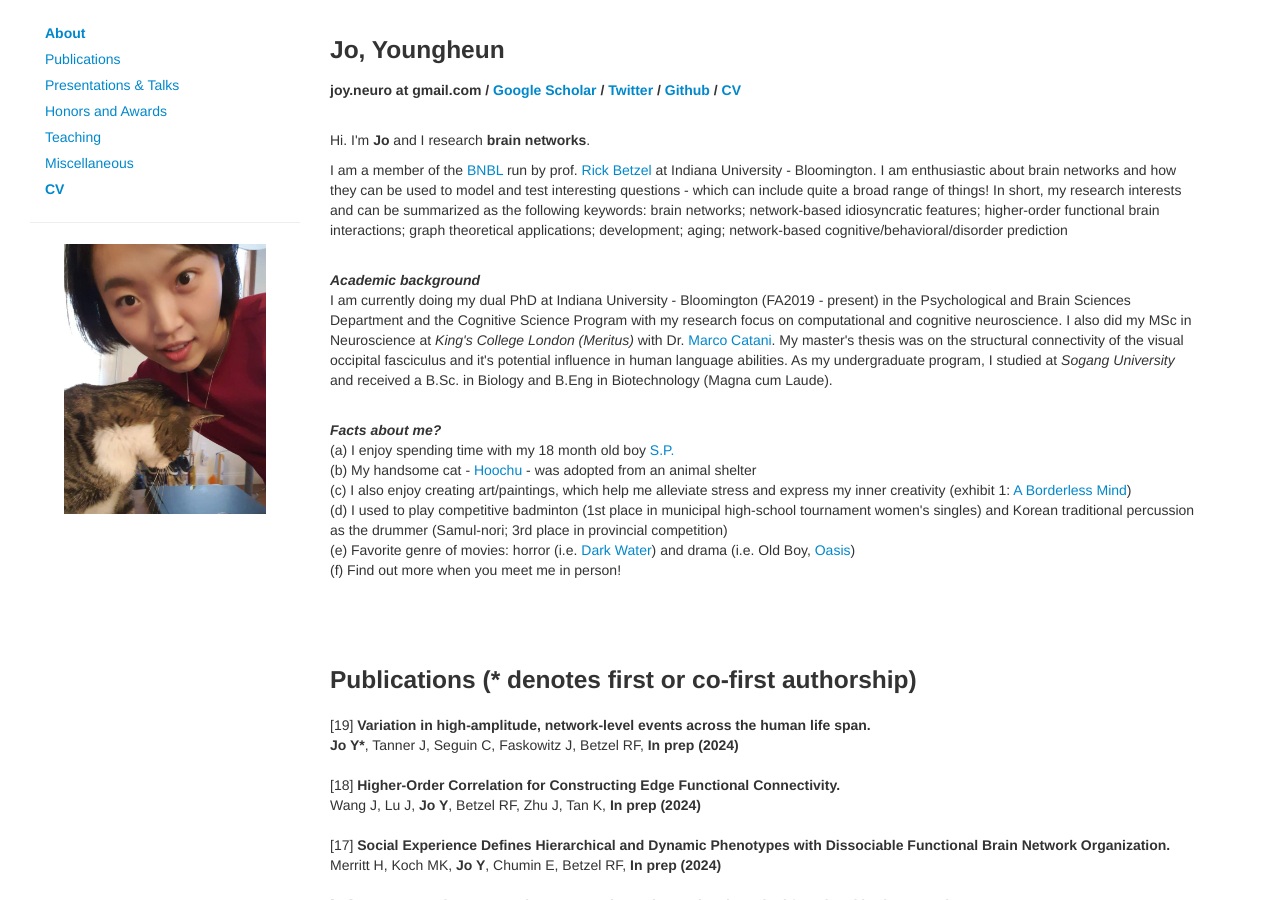
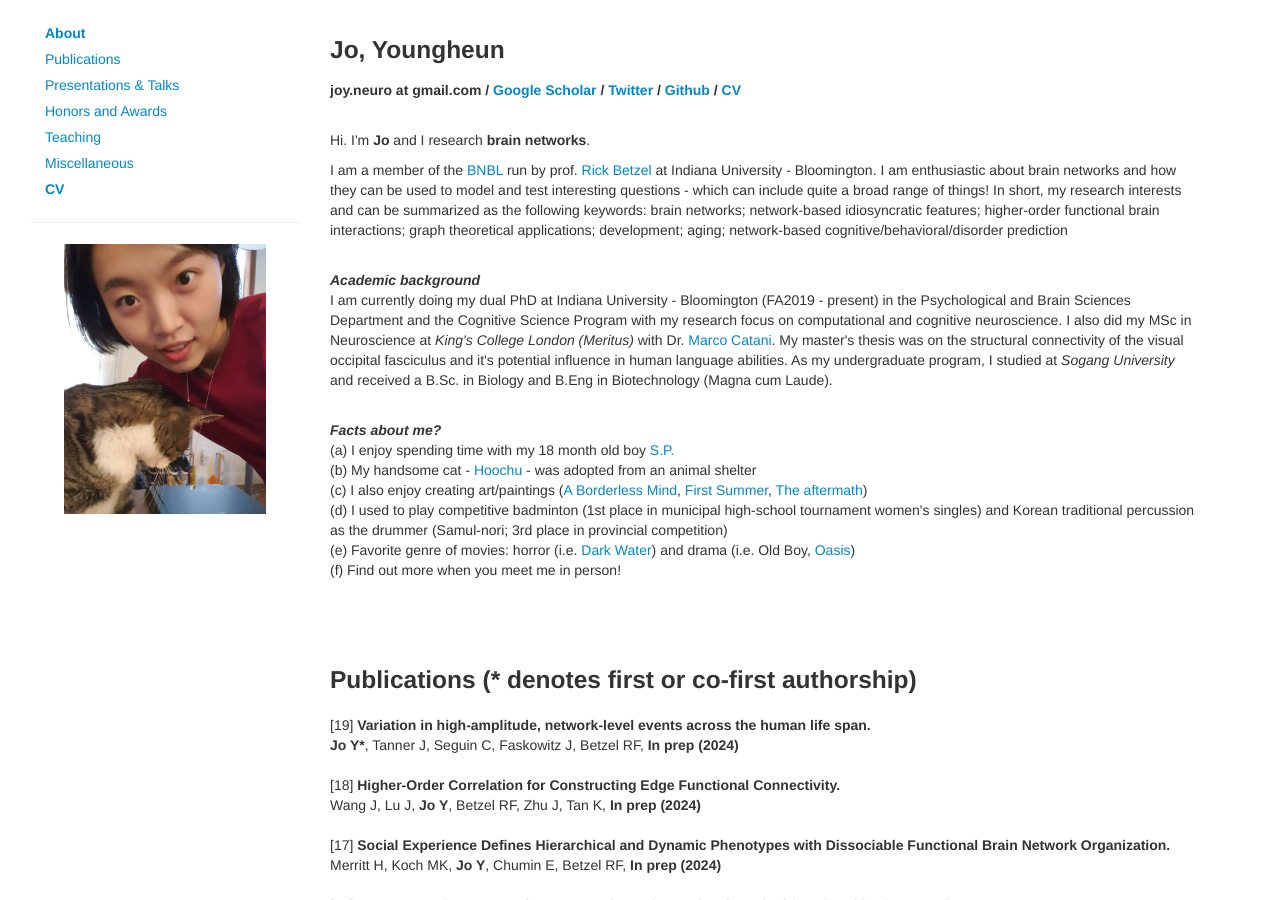
Before and after one commit to joy-neuro/joy-neuro.github.io, a Jekyll site: the page index.html, which Jekyll copies as it is, in a window 1280 px wide and 900 px high. Built offline with Jekyll 4.4.1, drawn with Linux system fonts in a browser that asks for light colours; nearby versions of some CDN libraries; comment, search, counter and statistics services are not loaded.

Commit message:
Update index.html

```diff
--- a/index.html
+++ b/index.html
@@ -95,7 +95,7 @@ applications; development; aging; network-based cognitive/behavioral/disorder pr
             </br>
                 (a) I enjoy spending time with my 18 month old boy <a target="_blank" href="https://github.com/joy-neuro/joy-neuro.github.io/blob/master/assets_files/SP_1.jpg?raw=true">S.P.</a> </br>
                 (b) My handsome cat - <a target="_blank" href="https://github.com/joy-neuro/joy-neuro.github.io/blob/master/assets_files/hoochu.jpeg?raw=true">Hoochu</a> - was adopted from an animal shelter</br>
-                (c) I also enjoy creating art/paintings, which help me alleviate stress and express my inner creativity (exhibit 1: <a target="_blank" href="https://github.com/joy-neuro/joy-neuro.github.io/blob/master/assets_files/ABorderlessMind_small_version-01.jpg?raw=true">A Borderless Mind</a>)</br>
+                (c) I also enjoy creating art/paintings (<a target="_blank" href="https://github.com/joy-neuro/joy-neuro.github.io/blob/master/assets_files/ABorderlessMind_small_version-01.jpg?raw=true">A Borderless Mind</a>, <a target="_blank" href="https://github.com/joy-neuro/joy-neuro.github.io/blob/master/assets_files/firstsummer.jpeg?raw=true">First Summer</a>, <a target="_blank" href="https://github.com/joy-neuro/joy-neuro.github.io/blob/master/assets_files/theaftermath.jpeg?raw=true">The aftermath</a>)</br>
                 (d) I used to play competitive badminton (1st place in municipal high-school tournament women's singles) and Korean traditional percussion as the drummer (Samul-nori; 3rd place in provincial competition) </br>
                 (e) Favorite genre of movies: horror (i.e. <a target="_blank" href="https://en.wikipedia.org/wiki/Dark_Water_(2002_film)">Dark Water</a>) and drama (i.e. Old Boy, <a target="_blank" href="https://en.wikipedia.org/wiki/Oasis_(2002_film)">Oasis</a>) </br>
                 (f) Find out more when you meet me in person!
```
